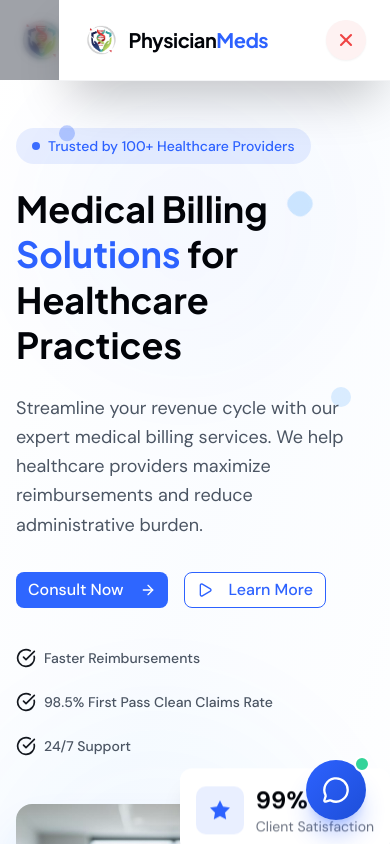
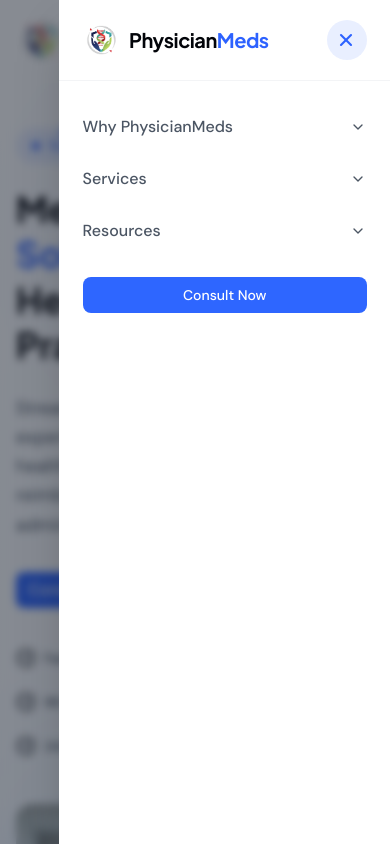
Before and after one commit to mahmadcoder/physician-meds, a React (Vite) app: page / in a window 390 px wide. Both pictures are taken after a click on the button 354 px from the left and 40 px from the top of the page. Shown: the top 844 px of the page. Built offline with nearby package versions, Linux system fonts and the light colour scheme.

Commit message:
Update menu icon

```diff
--- a/src/index.css
+++ b/src/index.css
@@ -176,6 +176,15 @@
   }
 }
 
+/* Hide chat widget when mobile menu is open */
+body.mobile-menu-open .fixed.bottom-6.right-6,
+body.mobile-menu-open .fixed.bottom-6.right-4,
+body.mobile-menu-open .fixed.bottom-24 {
+  opacity: 0 !important;
+  pointer-events: none !important;
+  transition: opacity 0.2s ease;
+}
+
 /* Reduced Motion Support */
 @media (prefers-reduced-motion: reduce) {
   *,
--- a/src/sections/Header.tsx
+++ b/src/sections/Header.tsx
@@ -117,6 +117,21 @@
     return () => window.removeEventListener("scroll", handleScroll);
   }, []);
 
+  // Lock body scroll & hide chat widget when mobile menu is open
+  useEffect(() => {
+    if (isMobileMenuOpen) {
+      document.body.style.overflow = "hidden";
+      document.body.classList.add("mobile-menu-open");
+    } else {
+      document.body.style.overflow = "";
+      document.body.classList.remove("mobile-menu-open");
+    }
+    return () => {
+      document.body.style.overflow = "";
+      document.body.classList.remove("mobile-menu-open");
+    };
+  }, [isMobileMenuOpen]);
+
   const scrollToSection = (href: string) => {
     setIsMobileMenuOpen(false);
     setIsServicesOpen(false);
@@ -153,6 +168,7 @@
   };
 
   return (
+    <>
       <header className="fixed top-0 left-0 right-0 z-50">
       {/* Top Bar */}
       <TopBar isScrolled={isScrolled} isLoaded={isLoaded} />
@@ -420,11 +436,13 @@
             </button>
           </div>
         </div>
+      </div>
+      </header>
 
       {/* Mobile Menu Overlay */}
       <div
-          className={`lg:hidden fixed inset-0 bg-gray-900/40 backdrop-blur-sm z-[100] transition-opacity duration-500 ${
-            isMobileMenuOpen ? "opacity-100 visible" : "opacity-0 invisible"
+        className={`lg:hidden fixed inset-0 bg-gray-900/50 backdrop-blur-sm z-[100] transition-all duration-400 ease-out ${
+          isMobileMenuOpen ? "opacity-100 visible" : "opacity-0 invisible pointer-events-none"
         }`}
         onClick={() => setIsMobileMenuOpen(false)}
         aria-hidden="true"
@@ -432,21 +450,21 @@
 
       {/* Mobile Menu Drawer */}
       <div
-          className={`lg:hidden fixed top-0 right-0 bottom-0 w-[85vw] max-w-[400px] bg-white shadow-2xl z-[110] flex flex-col transition-transform duration-500 ease-[cubic-bezier(0.4,0,0.2,1)] ${
-            isMobileMenuOpen ? "translate-x-0" : "translate-x-full"
+        className={`lg:hidden fixed top-0 right-0 bottom-0 h-[100dvh] w-[85vw] max-w-[400px] bg-white shadow-2xl z-[110] flex flex-col transition-transform duration-400 ${
+          isMobileMenuOpen ? "translate-x-0 ease-[cubic-bezier(0.32,0.72,0,1)]" : "translate-x-full ease-[cubic-bezier(0.52,0.16,0.24,1)]"
         }`}
       >
         {/* Drawer Header */}
-          <div className="flex items-center justify-between px-6 py-5 border-b border-gray-100">
-            <Link to="/" onClick={() => setIsMobileMenuOpen(false)} className="flex items-center gap-2">
-              <img src="/logo.png" alt="PhysicianMeds" className="w-[38px] h-[38px] object-contain" />
+        <div className="flex items-center justify-between px-6 py-5 border-b border-gray-100 gap-4">
+          <Link to="/" onClick={() => setIsMobileMenuOpen(false)} className="flex items-center gap-2 min-w-0">
+            <img src="/logo.png" alt="PhysicianMeds" className="w-[38px] h-[38px] object-contain flex-shrink-0" />
             <span className="font-display font-bold text-xl text-brand-dark tracking-tight">
               Physician<span className="text-brand-blue">Meds</span>
             </span>
           </Link>
           <button
             onClick={() => setIsMobileMenuOpen(false)}
-              className="p-2.5 rounded-full bg-red-50 text-red-500 hover:bg-red-500 hover:text-white transition-all duration-300 group shadow-sm"
+            className="p-2.5 rounded-full bg-brand-blue/10 text-brand-blue hover:bg-brand-blue hover:text-white transition-all duration-300 group flex-shrink-0"
             aria-label="Close menu"
           >
             <X className="w-5 h-5 stroke-[2.5] group-hover:rotate-90 transition-transform duration-300" />
@@ -687,8 +705,7 @@
           </nav>
         </div>
       </div>
-      </div>
-    </header>
+    </>
   );
 };
 
```
Lines whose indentation alone changed are shown as unchanged.
